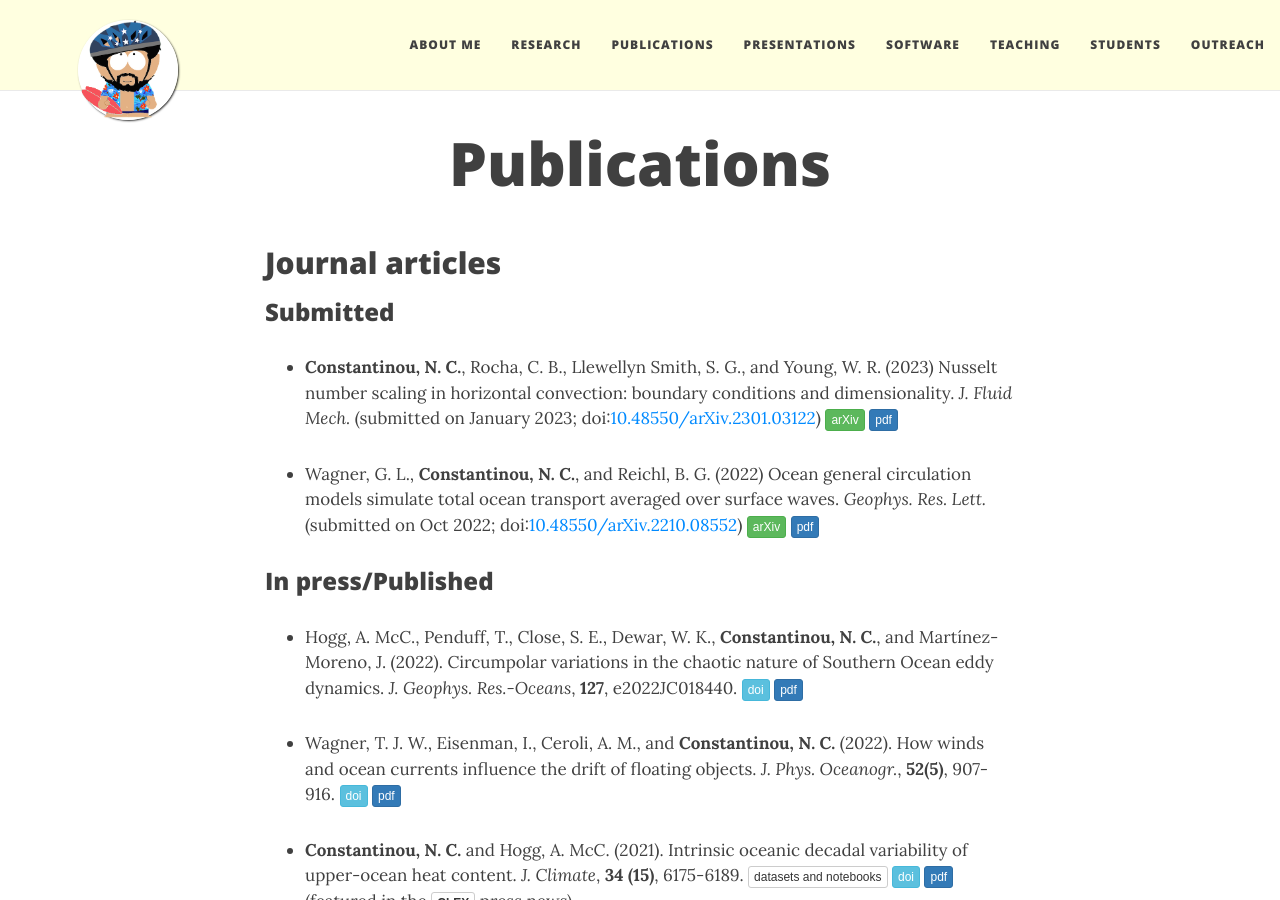
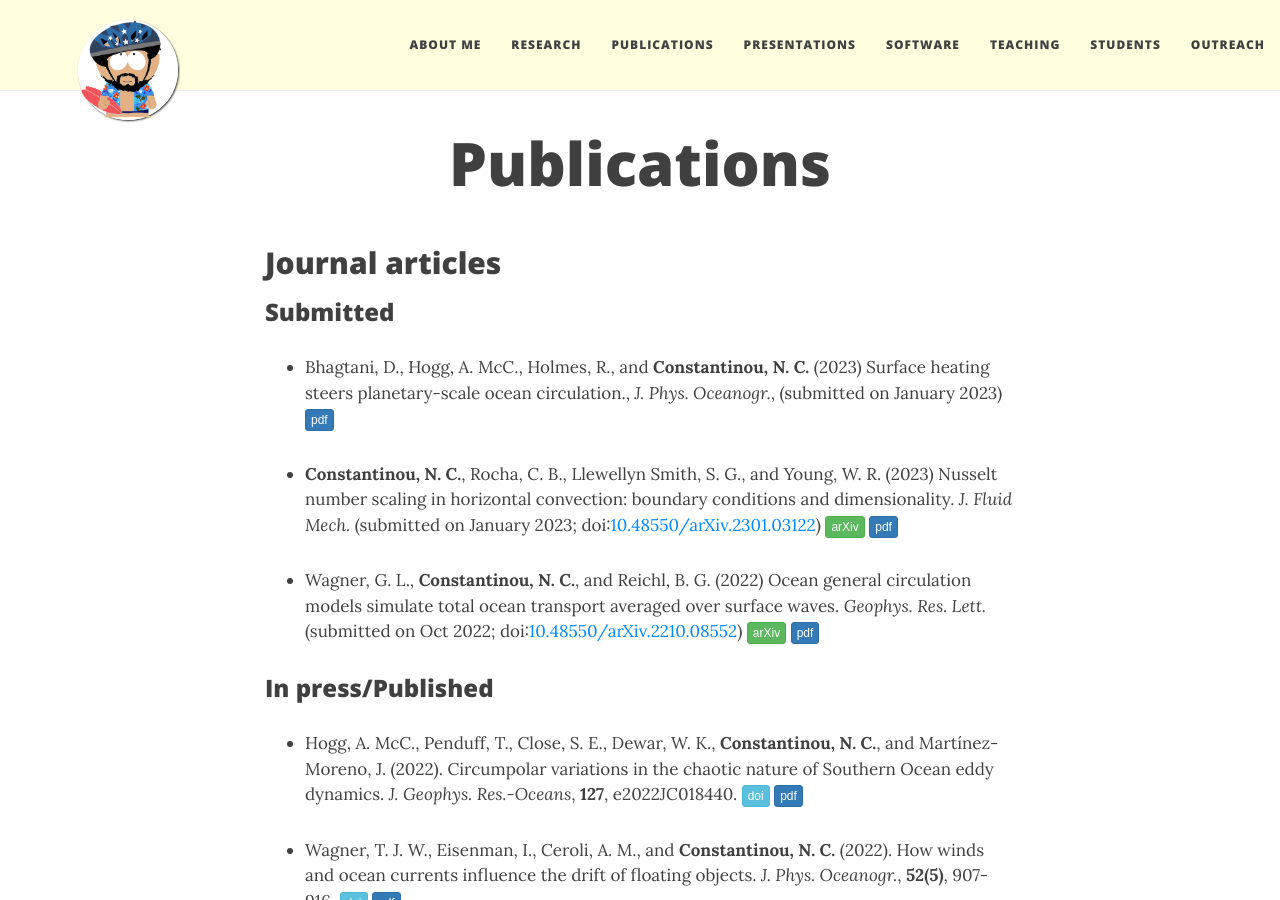
Before and after one commit to navidcy/navidcy.github.io, a Jekyll site: the page built from publications.md, in a window 1280 px wide and 900 px high. Built offline with Jekyll 4.4.1, drawn with Linux system fonts in a browser that asks for light colours; nearby versions of some CDN libraries; comment, search, counter and statistics services are not loaded.

Commit message:
add dhruv's paper

```diff
--- a/publications.md
+++ b/publications.md
@@ -9,6 +9,8 @@
 
 
 ### Submitted
+
+- Bhagtani, D., Hogg, A. McC., Holmes, R., and **Constantinou, N. C.** (2023) Surface heating steers planetary-scale ocean circulation., _J. Phys. Oceanogr._, (submitted on January 2023) [<span class="btn btn-primary btn-xs{{end}}" style="font-family:sans-serif;">pdf</span>][buoyancygyres]
 
 - **Constantinou, N. C.**, Rocha, C. B., Llewellyn Smith, S. G., and Young, W. R. (2023) Nusselt number scaling in horizontal convection: boundary conditions and dimensionality. _J. Fluid Mech._ (submitted on January 2023; doi:[10.48550/arXiv.2301.03122](https://doi.org/10.48550/arXiv.2301.03122){:target="_blank"}) [<span class="btn btn-success btn-xs{{end}}" style="font-family:sans-serif;">arXiv</span>][arXiv:2301.03122]{:target="_blank"} [<span class="btn btn-primary btn-xs{{end}}" style="font-family:sans-serif;">pdf</span>][HCNuScaling]
 
@@ -142,6 +144,7 @@
 [GeophysicalFlows-docs]: https://fourierflows.github.io/GeophysicalFlowsDocumentation/stable/
 [GeophysicalFlows-JOSS-review]: https://joss.theoj.org/papers/a8cdf26beae8bcecc751ab4ded53b308
 
+[buoyancygyres]: buoyancygyres.pdf
 [HCNuScaling]: HCNuScaling.pdf
 [eigeninit-eigenloss]: eigeninit-eigenloss.pdf
 [StokesDrift]: stokes-drift.pdf
```
Also changed, not shown: 1 other file.
